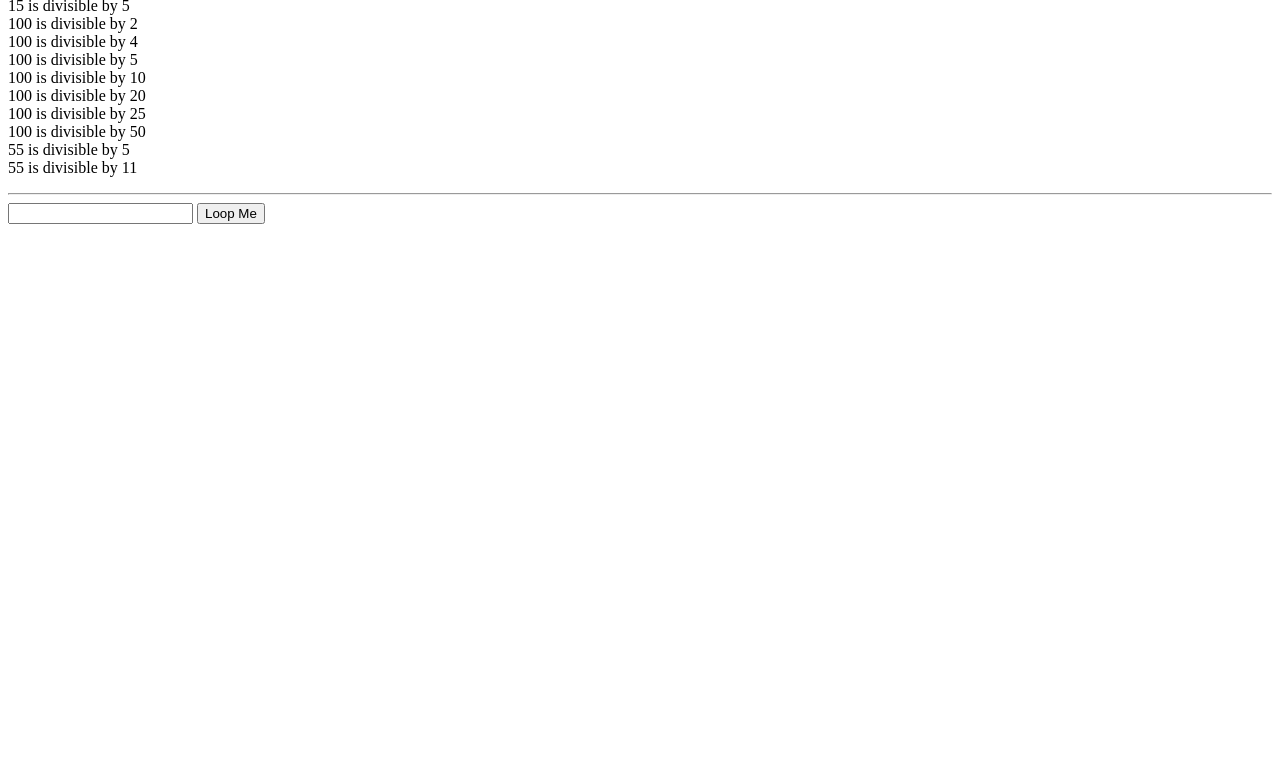
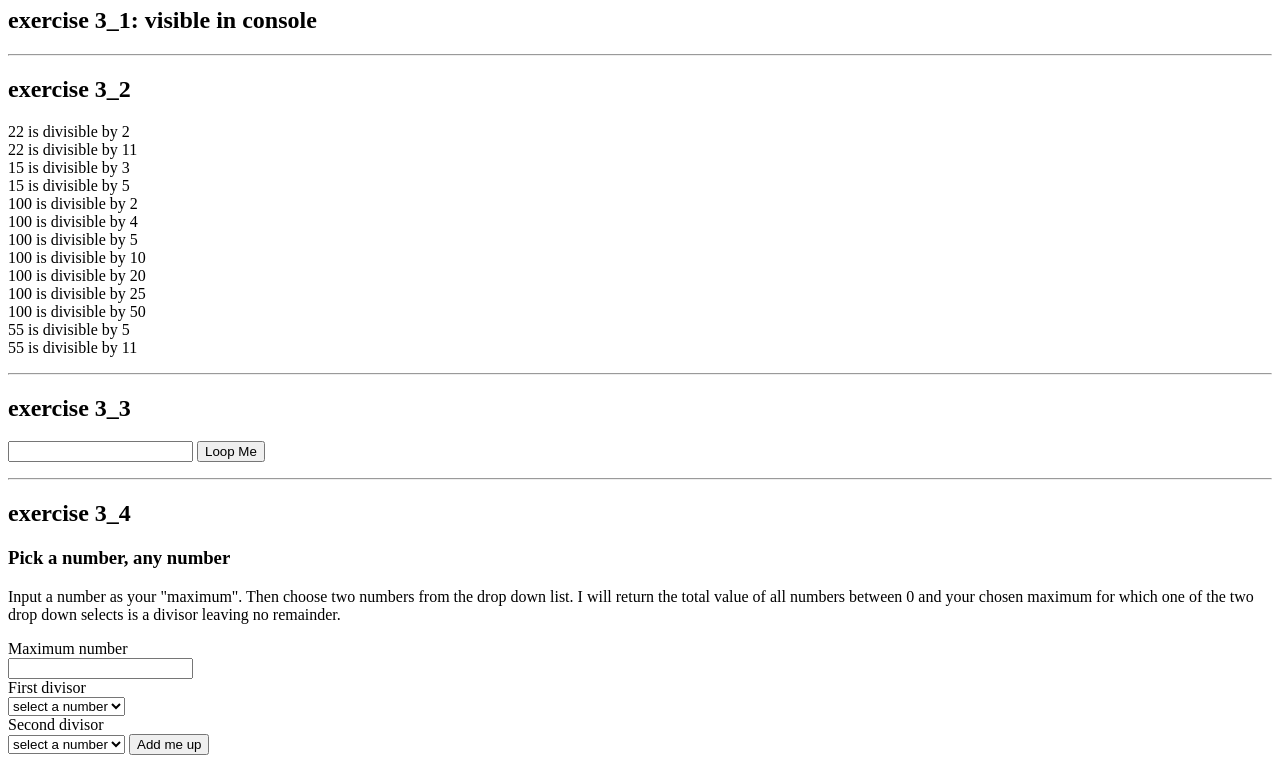
Before and after one commit to emilysupercode/loop_level3, a plain HTML site: page index.html in a window 1280 px wide. Shown: the part 73-844 px from the top of the page. Before the commit the page ends 800 px from the top, so only its background shows below. Drawn offline with Linux system fonts and the light colour scheme.

Commit message:
3.4 added

```diff
--- a/assets/js/main.js
+++ b/assets/js/main.js
@@ -87,3 +87,37 @@ function loopDeLoop(event) {
 // ==================================
 // lvl 3_4
 // ==================================
+
+
+let maxNumberEl = document.getElementById("maxNumber");
+let firstDivisorEl = document.getElementById("firstDivisor");
+let secondDivisorEl = document.getElementById("secondDivisor");
+
+function addAll(event) {
+    event.preventDefault();
+
+    let maxNumberVal = Number(maxNumberEl.value);
+    let firstDivisorVal = Number(firstDivisorEl.value);
+    let secondDivisorVal = Number(secondDivisorEl.value);
+    let totalAddedValue = document.getElementById("outputNumber");
+
+    for (let i = 1; i <= maxNumberVal; i++) {
+        if (i % firstDivisorVal === 0) {
+            console.log(i)
+            totalAddedValue.innerHTML = Number(totalAddedValue.innerHTML) + i;
+        } else if (i % secondDivisorVal === 0) {
+            console.log(i)
+            totalAddedValue.innerHTML = Number(totalAddedValue.innerHTML) + i;
+        }
+    }
+
+    if (maxNumberVal <= 0) {
+        alert("You must select a maximum number greater than zero.");
+    }
+
+    if (firstDivisorVal === secondDivisorVal) {
+        alert("Please select two different divisors.")
+    }
+}
+
+/// fix so that output is a number
--- a/index.html
+++ b/index.html
@@ -10,13 +10,54 @@
 </head>
 
 <body>
+    <h1>Loop exercises, lvl 1-3</h1>
+    <h2>exercise 3_1: visible in console</h2>
+    <hr>
+    <h2>exercise 3_2</h2>
     <p id="output"></p>
     <hr>
+    <h2>exercise 3_3</h2>
     <form>
         <input type="number" id="numberInput">
         <input type="button" value="Loop Me" id="loopButton">
     </form>
     <p id="outputLoop"></p>
+    <hr>
+    <h2>exercise 3_4</h2>
+    <h3>Pick a number, any number</h3>
+    <p>Input a number as your "maximum". Then choose two numbers from the drop down list. I will return the total
+        value of all numbers between 0 and your chosen maximum for which one of the two drop down selects is a
+        divisor leaving no remainder. </p>
+    <form class="exercise3_4">
+        <label for="maxNumber">Maximum number</label> <br>
+        <input type="number" id="maxNumber"><br>
+        <label for="firstDivisor">First divisor</label><br>
+        <select required name="firstDivisor" id="firstDivisor">
+            <option disabled selected>select a number</option>
+            <option value="2">2</option>
+            <option value="3">3</option>
+            <option value="4">4</option>
+            <option value="5">5</option>
+            <option value="6">6</option>
+            <option value="7">7</option>
+            <option value="8">8</option>
+            <option value="9">9</option>
+        </select> <br>
+        <label for="secondDivisor">Second divisor</label><br>
+        <select required name="secondDivisor" id="secondDivisor">
+            <option disabled selected>select a number</option>
+            <option value="2">2</option>
+            <option value="3">3</option>
+            <option value="4">4</option>
+            <option value="5">5</option>
+            <option value="6">6</option>
+            <option value="7">7</option>
+            <option value="8">8</option>
+            <option value="9">9</option>
+        </select>
+        <button type="button" onclick="addAll(event)">Add me up</button>
+    </form>
+    <p id="outputNumber"></p>
     <script src="./assets/js/main.js"></script>
 </body>
 
```
